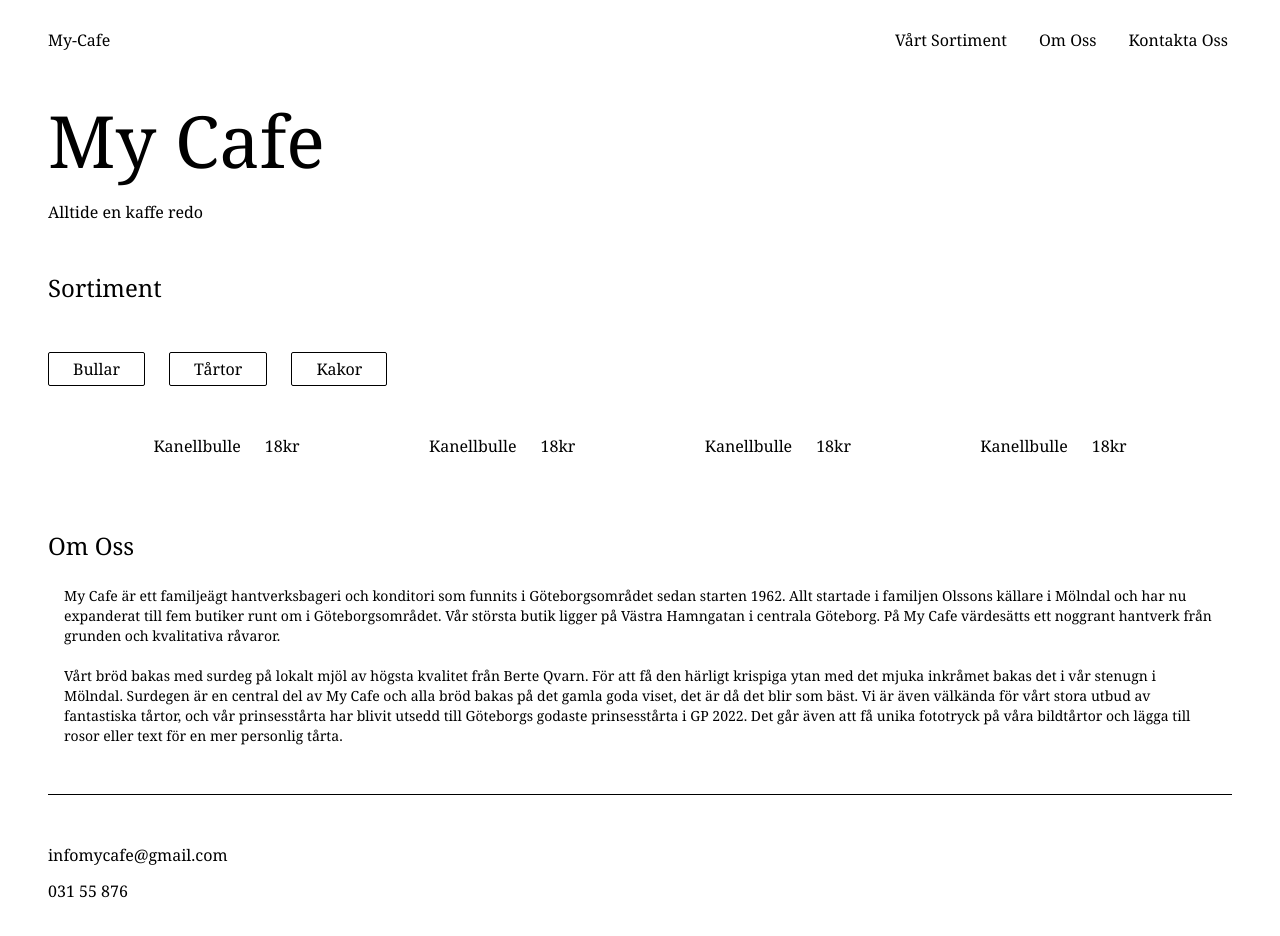
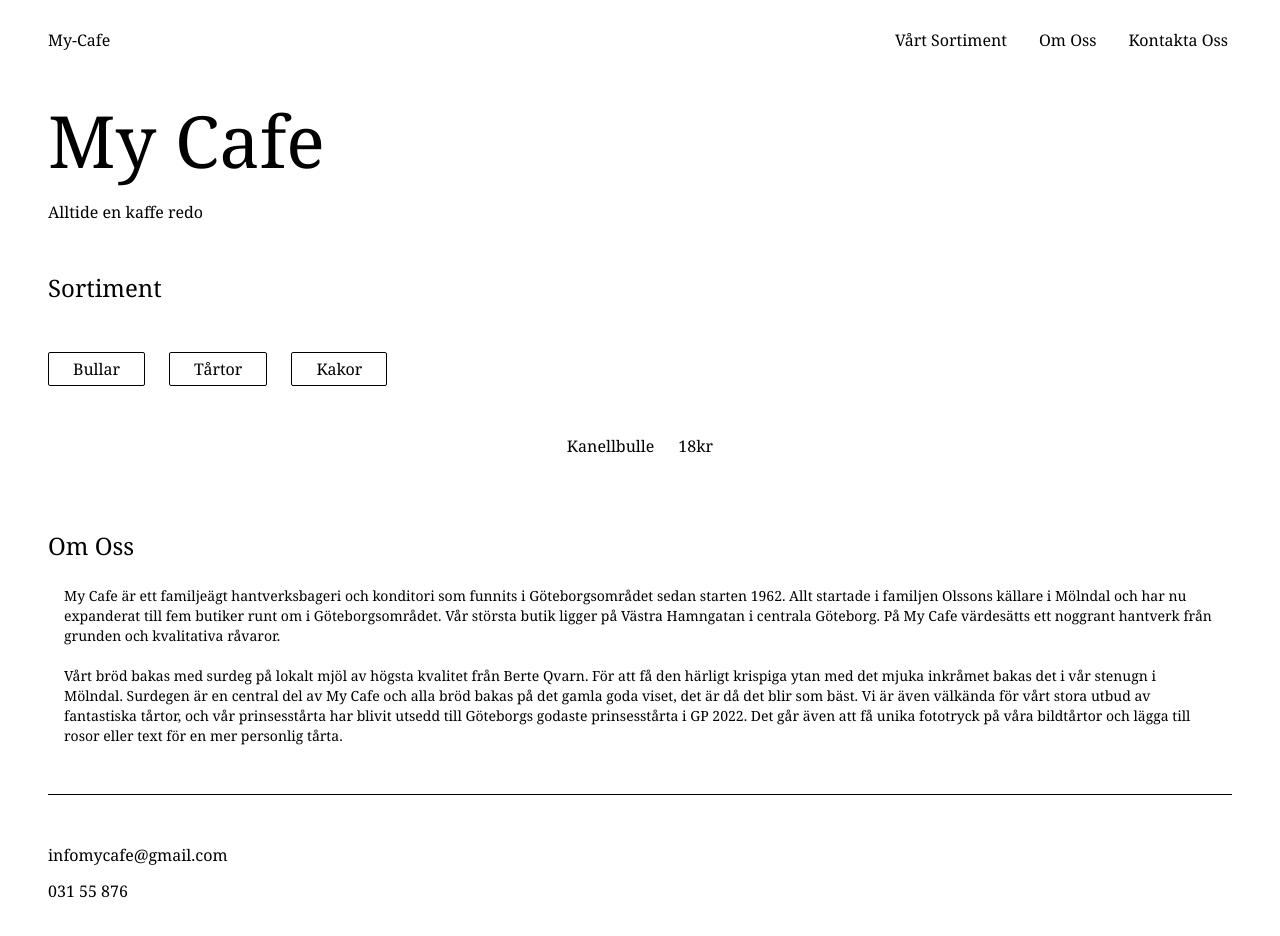
Before and after one commit to TaraSkoglund/my-cafe, a Next.js app: page / in a window 1280 px wide. Shown: the top 936 px of the page. Built offline with nearby package versions, Linux system fonts and the light colour scheme.

Commit message:
removde 3 card components from page.js

```diff
--- a/app/page.js
+++ b/app/page.js
@@ -28,9 +28,6 @@
         </section>
         <section className=" flex m-6 font-serif justify-evenly">
           <Card />
-          <Card />
-          <Card />
-          <Card />
         </section>
         <section>
           <About />
```
